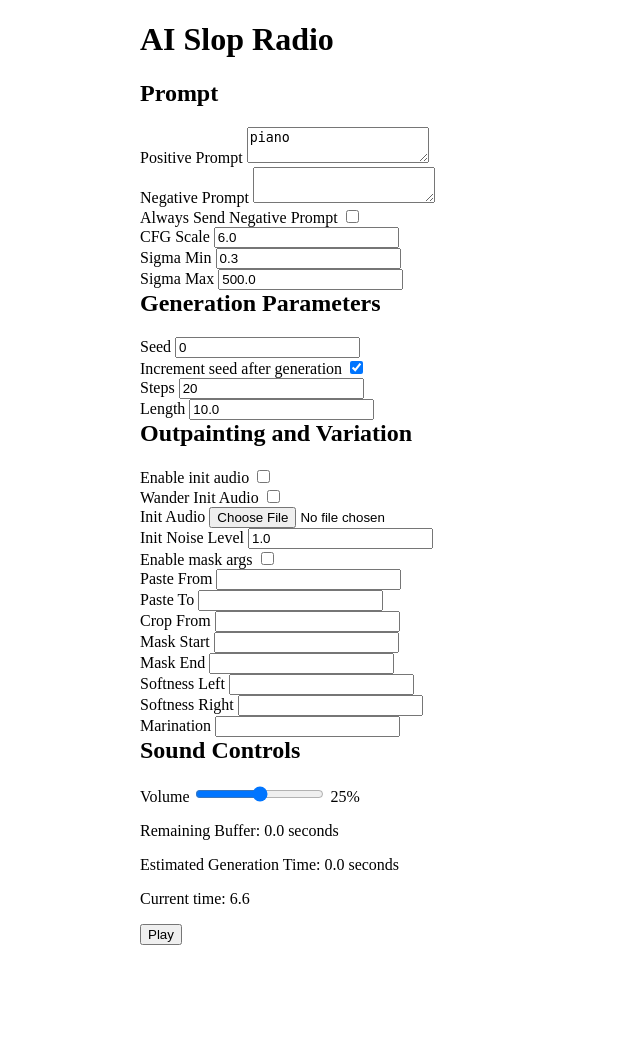
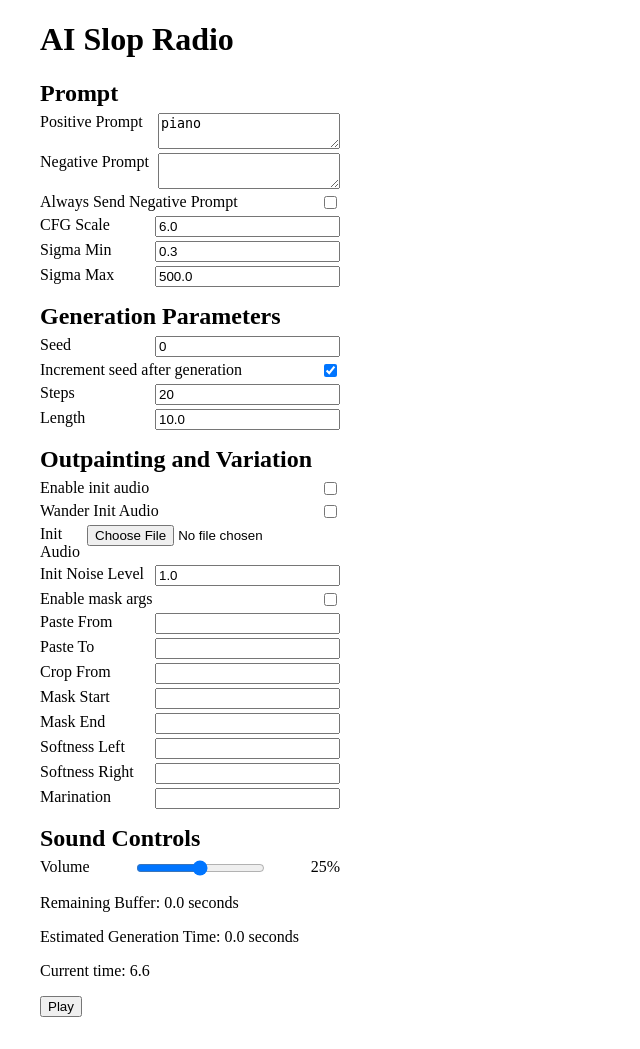
Before and after one commit to a2aaron/AI-Slop-Radio, a Flask app: page / in a window 1280 px wide. Shown: the whole page, without its empty margins (0-640 px from the left). Before the commit the page ends 945 px from the top, so only its background shows below. Run offline with Flask 3, Linux system fonts and the light colour scheme.

Commit message:
Improve CSS

```diff
--- a/static/main.css
+++ b/static/main.css
@@ -3,21 +3,28 @@
 }
 
 body {
-    max-width: 1000px;
+    max-width: 1200px;
     margin: 0 auto;
 }
 
 main {
     display: grid;
-    grid-template-columns: 350px 1fr;
+    grid-template-columns: 300px 1fr;
+}
+
+section {
+    margin-bottom: 1em;
 }
 
 h2 {
     margin-top: 0;
+    margin-bottom: 0.25em;
 }
 
 ui-control {
-    display: block;
+    display: flex;
+    justify-content: space-between;
+    margin-bottom: 0.25em;
 }
 
 input:invalid {
```
